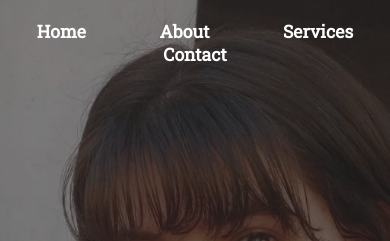
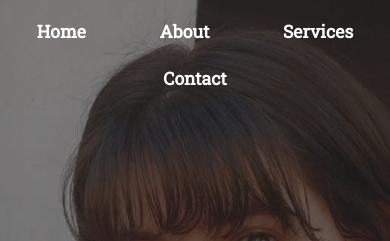
Before and after one commit to Amanayaradev/amanayaradev.github.io, a plain HTML site: page index.html in a window 390 px wide. Shown: the top 241 px of the page. Drawn offline with Linux system fonts and the light colour scheme.

Commit message:
fix: responsividade no menu

```diff
--- a/format.css
+++ b/format.css
@@ -14,6 +14,10 @@
 .navLinks ul {
     flex-wrap: wrap;
     justify-content: center;
+    margin-bottom: 0px;
+}
+.navLinks ul li{
+    margin-bottom: 1.5rem;
 }
 #send {
     font-weight: bold;
```
